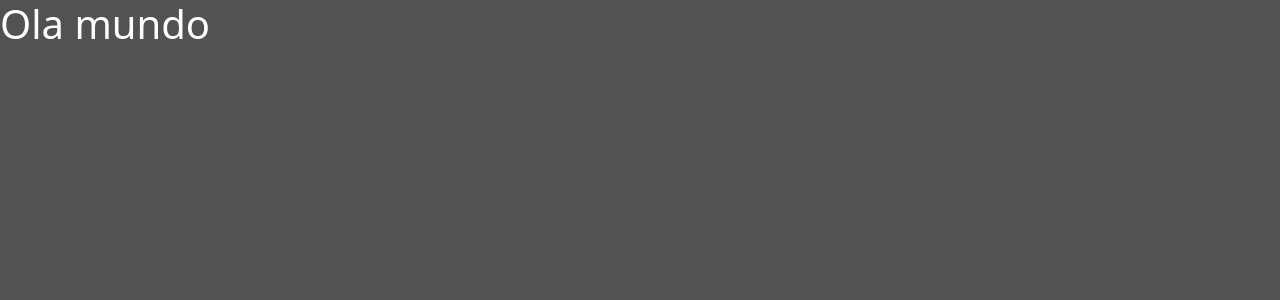
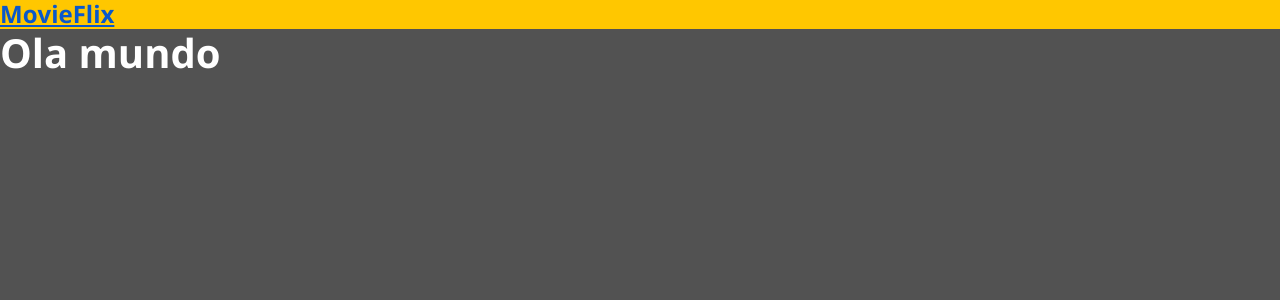
Before and after one commit to romuloabbiati/movieflix-challenge, a React (Create React App) app in the folder frontweb/: page / in a window 1280 px wide. Shown: the top 300 px of the page. Built offline with nearby package versions, Linux system fonts and the light colour scheme; the HTML template or start-up script is replaced by a standard one.

Commit message:
Fonts and global css

```diff
--- a/frontweb/src/App.css
+++ b/frontweb/src/App.css
@@ -0,0 +1,10 @@
+@import url('https://fonts.googleapis.com/css2?family=Open+Sans:wght@400;700&display=swap');
+
+* {
+    font-family: 'Open Sans', sans-serif;
+}
+
+h1, h2, h3, h4, h5, h6 {
+    font-weight: 700;
+    margin-bottom: 0px;
+}
--- a/frontweb/src/App.tsx
+++ b/frontweb/src/App.tsx
@@ -1,11 +1,14 @@
 import './assets/styles/custom.scss';
 import Hello from 'components/Hello';
 import './App.css';
+import Navbar from 'components/Navbar';
 
 function App() {
-
   return (
-    <Hello />
+    <>
+      <Navbar />
+  <Hello />
+    </>
   );
 }
 
--- a/frontweb/src/components/Hello/index.tsx
+++ b/frontweb/src/components/Hello/index.tsx
@@ -1,8 +1,5 @@
 function Hello() {
-
-    return (
-        <h1>Ola mundo</h1>
-    );
+  return <h1>Ola mundo</h1>;
 }
 
 export default Hello;
--- /dev/null
+++ b/frontweb/src/components/Navbar/index.tsx
@@ -0,0 +1,13 @@
+const Navbar = () => {
+    return (
+        <nav className="bg-primary">
+            <div>
+                <a href="link">
+                    <h4>MovieFlix</h4>
+                </a>
+            </div>
+        </nav>
+    );
+};
+
+export default Navbar;
```
